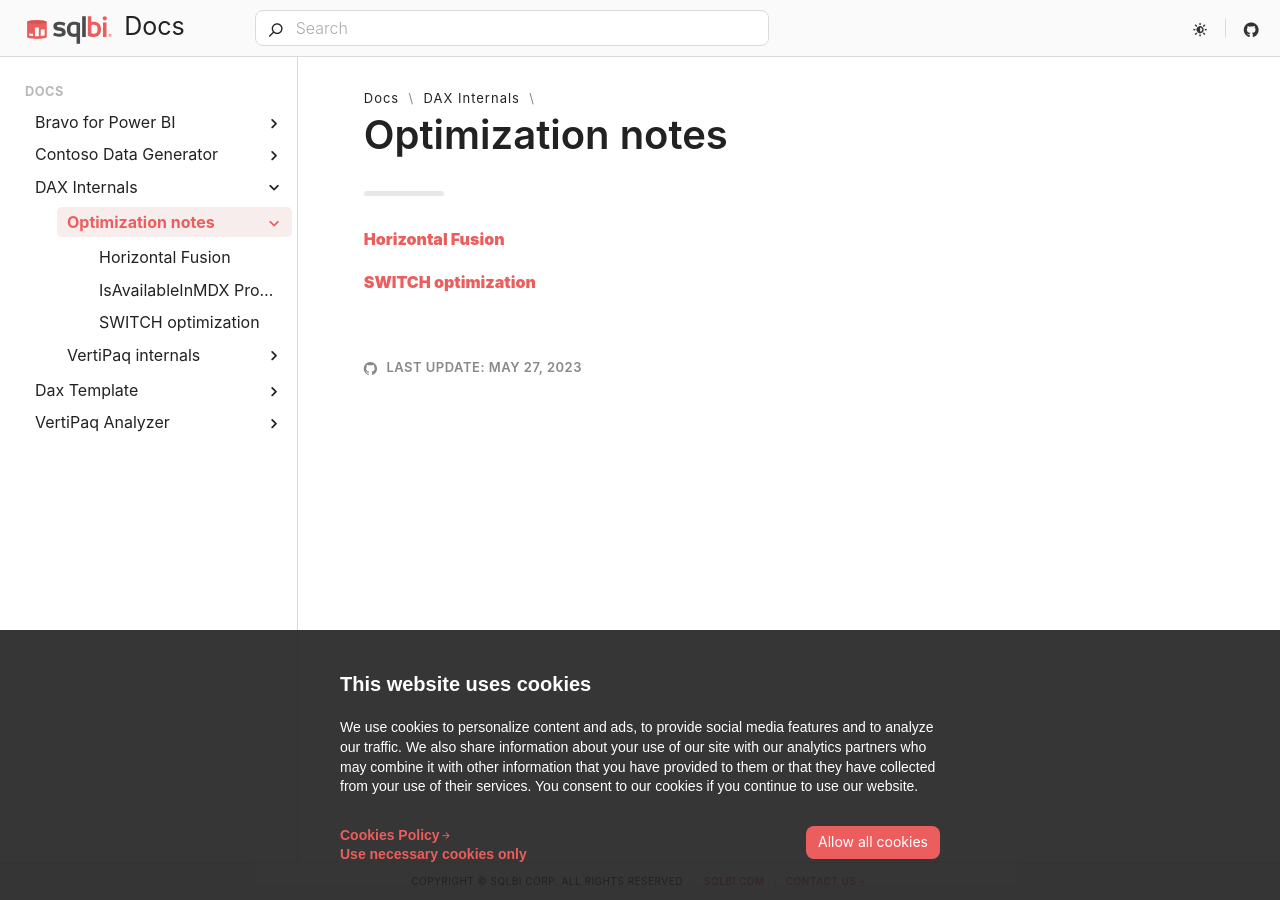
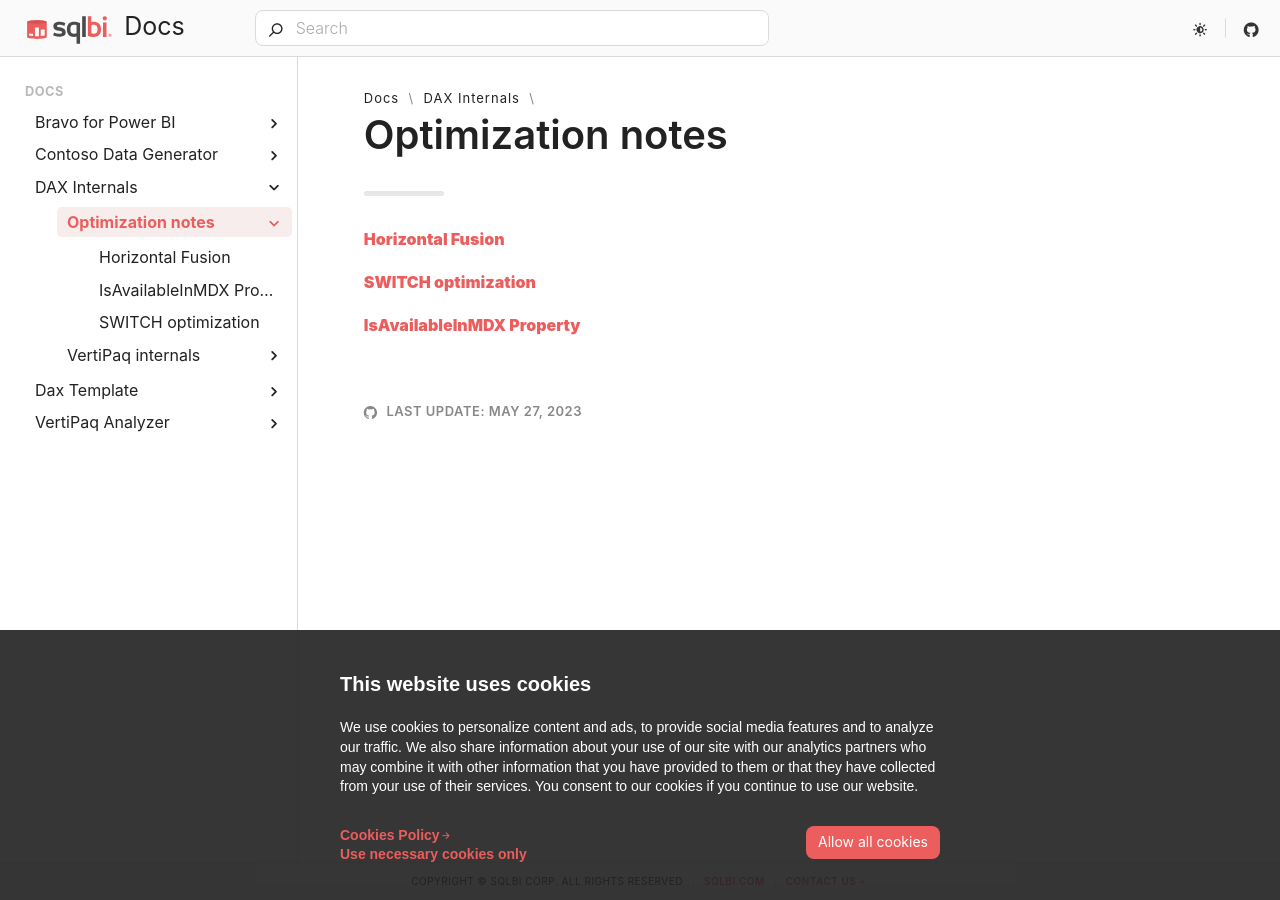
Before and after one commit to sql-bi/docs, a Jekyll site: the page built from _docs/dax-internals/optimization-notes/index.md, in a window 1280 px wide. Built offline with Jekyll 4.4.1, drawn with Linux system fonts in a browser that asks for light colours; cached includes are drawn as plain includes; some web fonts are replaced.

Commit message:
Updated index

```diff
--- a/_docs/dax-internals/optimization-notes/index.md
+++ b/_docs/dax-internals/optimization-notes/index.md
@@ -8,3 +8,5 @@
 [**Horizontal Fusion**](horizontal-fusion.md)
 
 [**SWITCH optimization**](switch-optimization.md)
+
+[**IsAvailableInMDX Property**](isavailableinmdx-property.md)
```
